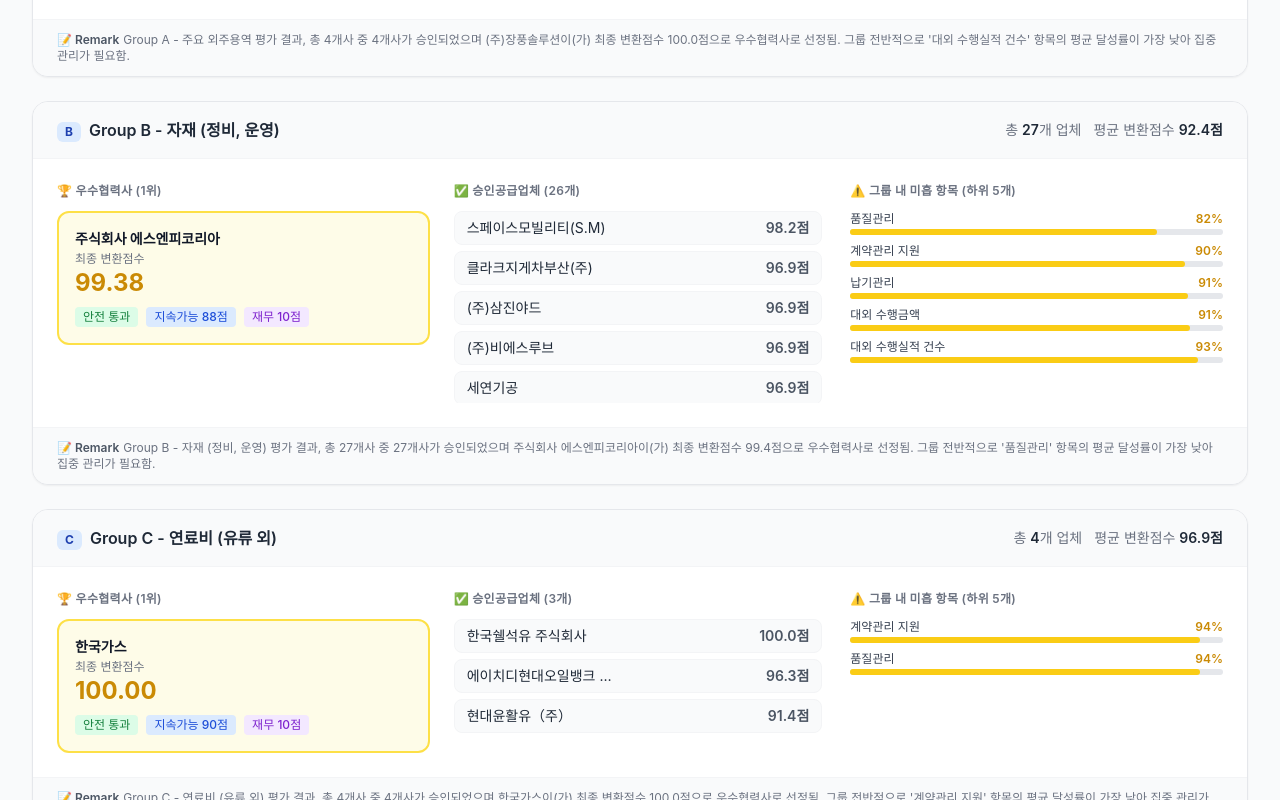
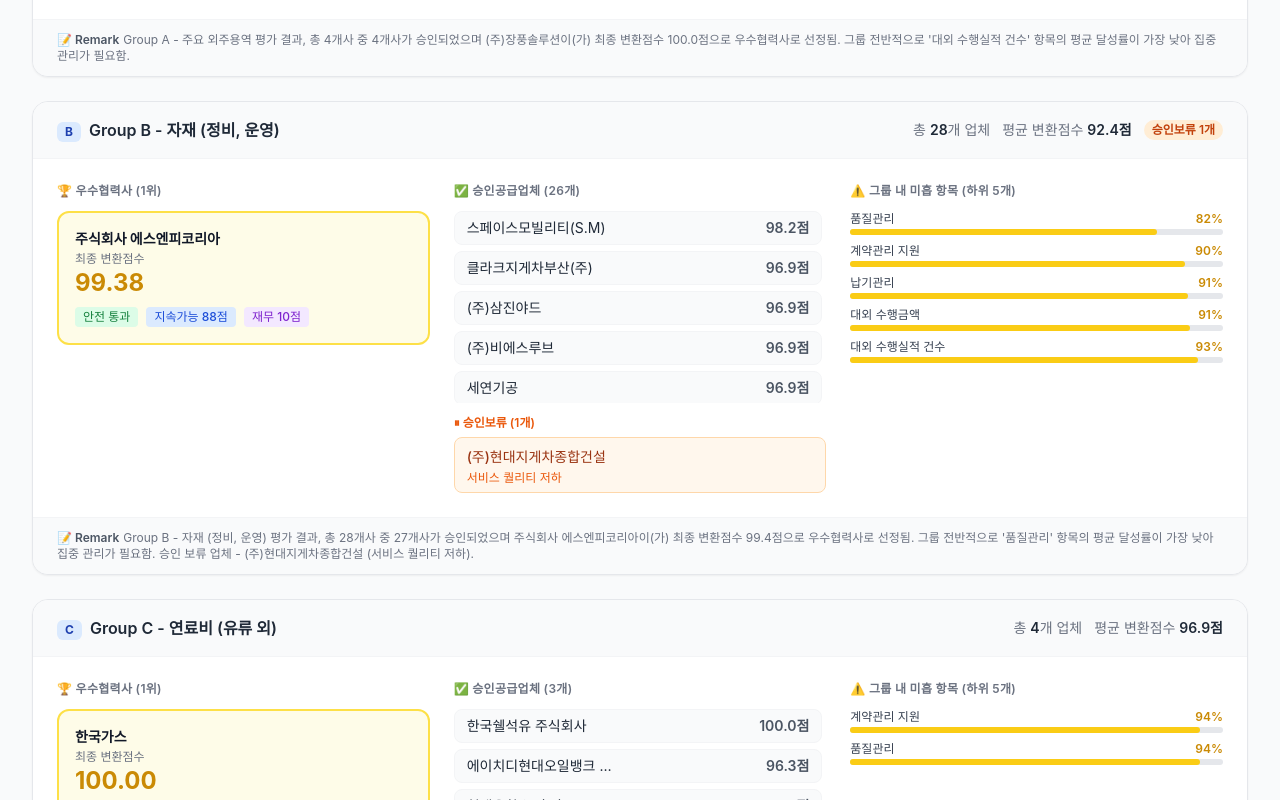
Before and after one commit to maejagu59-debug/vedor_assessment, a React (Vite) app: page /executive-summary in a window 1280 px wide. Shown: the part 660-1460 px from the top of the page. Built offline with nearby package versions, Linux system fonts and the light colour scheme; a web font is replaced by a local one.

Commit message:
Fix: 승인보류 하드코딩 3개사 항상 표시, Remark에 승인보류 사유 포함, KPI 3개 고정

```diff
--- a/src/pages/ExecutiveSummaryPage.tsx
+++ b/src/pages/ExecutiveSummaryPage.tsx
@@ -48,20 +48,21 @@
   G: 'Group G - 소모품/일반',
 };
 
-// 승인보류 업체 (정확한 회사명 + 그룹 + 사유)
+// 승인보류 업체 (정확한 회사명 + 그룹 + 사유) - 데이터 유무와 무관하게 항상 표시
 const SUSPENDED_SUPPLIERS: { name: string; group: string; reason: string }[] = [
   { name: '(주)현대지게차종합건설', group: 'B', reason: '서비스 퀄리티 저하' },
   { name: '경남고속뉴부산관광', group: 'E3', reason: '서비스 중도해지' },
   { name: '(주)용신', group: 'E2', reason: '중대재해 발생으로 인한 폐업' },
 ];
 
-function isSuspended(supplierName: string, groupKey: string): boolean {
-  return SUSPENDED_SUPPLIERS.some(s => s.name === supplierName && s.group === groupKey);
+// 해당 그룹의 승인보류 목록 반환 (항상 표시)
+function getSuspendedForGroup(groupKey: string): { name: string; reason: string }[] {
+  return SUSPENDED_SUPPLIERS.filter(s => s.group === groupKey);
 }
 
-function getSuspendedReason(supplierName: string): string {
-  const found = SUSPENDED_SUPPLIERS.find(s => s.name === supplierName);
-  return found?.reason ?? '';
+// 데이터 기반 승인보류 여부 (CSV에 있는 경우 제외 처리)
+function isSuspendedInData(supplierName: string, groupKey: string): boolean {
+  return SUSPENDED_SUPPLIERS.some(s => s.name === supplierName && s.group === groupKey);
 }
 
 // 결재자 정보
@@ -85,6 +86,7 @@
   groupKey: string;
   suppliers: SupplierWithScore[];
   suspendedSuppliers: SupplierWithScore[];
+  hardcodedSuspended: { name: string; reason: string }[];
   topSupplier: SupplierWithScore | null;
   weakItems: { id: string; label: string; avgRatio: number }[];
 }
@@ -148,8 +150,8 @@
     .filter(g => groupMap[g] && groupMap[g].length > 0)
     .map(g => {
       const all = groupMap[g];
-      const suspended = all.filter(e => isSuspended(e.supplier_name, g));
-      const active = all.filter(e => !isSuspended(e.supplier_name, g));
+      const suspended = all.filter(e => isSuspendedInData(e.supplier_name, g));
+      const active = all.filter(e => !isSuspendedInData(e.supplier_name, g));
 
       const sorted = [...active].sort((a, b) => b.finalConvertedScore - a.finalConvertedScore);
       const topSupplier = sorted[0] ?? null;
@@ -175,23 +177,25 @@
         .sort((a, b) => a.avgRatio - b.avgRatio)
         .slice(0, 5);
 
-      return { groupKey: g, suppliers: active, suspendedSuppliers: suspended, topSupplier, weakItems };
+      return { groupKey: g, suppliers: active, suspendedSuppliers: suspended, hardcodedSuspended: getSuspendedForGroup(g), topSupplier, weakItems };
     });
 }
 
 // ─── Remark 자동 생성 ────────────────────────────────────────────────────────
 
 function generateRemark(summary: GroupSummary): string {
-  const { groupKey, suppliers, suspendedSuppliers, topSupplier, weakItems } = summary;
-  const total = suppliers.length + suspendedSuppliers.length;
+  const { groupKey, suppliers, hardcodedSuspended, topSupplier, weakItems } = summary;
+  const total = suppliers.length + hardcodedSuspended.length;
   const topName = topSupplier?.supplier_name ?? '-';
   const weakTop = weakItems[0]?.label ?? null;
-  const suspendedNames = suspendedSuppliers.map(e => e.supplier_name).join(', ');
 
   let remark = `${GROUP_NAMES[groupKey] ?? groupKey} 평가 결과, 총 ${total}개사 중 ${suppliers.length}개사가 승인되었으며 `;
   remark += `${topName}이(가) 최종 변환점수 ${topSupplier?.finalConvertedScore.toFixed(1) ?? '-'}점으로 우수협력사로 선정됨. `;
   if (weakTop) remark += `그룹 전반적으로 '${weakTop}' 항목의 평균 달성률이 가장 낮아 집중 관리가 필요함. `;
-  if (suspendedSuppliers.length > 0) remark += `${suspendedNames}은(는) 사유 발생으로 승인보류 처리함.`;
+  if (hardcodedSuspended.length > 0) {
+    const suspendedText = hardcodedSuspended.map(s => `${s.name} (${s.reason})`).join(', ');
+    remark += `승인 보류 업체 - ${suspendedText}.`;
+  }
   return remark.trim();
 }
 
@@ -257,7 +261,7 @@
 // ─── 그룹 카드 ───────────────────────────────────────────────────────────────
 
 const GroupCard: React.FC<{ summary: GroupSummary }> = ({ summary }) => {
-  const { groupKey, suppliers, suspendedSuppliers, topSupplier, weakItems } = summary;
+  const { groupKey, suppliers, hardcodedSuspended, topSupplier, weakItems } = summary;
   const approved = suppliers.filter(e => e !== topSupplier);
   const avgScore = suppliers.length > 0
     ? suppliers.reduce((s, e) => s + e.finalConvertedScore, 0) / suppliers.length
@@ -272,11 +276,11 @@
           <span className="text-base font-semibold text-gray-800">{GROUP_NAMES[groupKey] ?? groupKey}</span>
         </div>
         <div className="text-sm text-gray-500 flex items-center gap-3">
-          <span>총 <span className="font-semibold text-gray-800">{suppliers.length + suspendedSuppliers.length}</span>개 업체</span>
+          <span>총 <span className="font-semibold text-gray-800">{suppliers.length + hardcodedSuspended.length}</span>개 업체</span>
           <span>평균 변환점수 <span className="font-semibold text-gray-800">{avgScore.toFixed(1)}점</span></span>
-          {suspendedSuppliers.length > 0 && (
+          {hardcodedSuspended.length > 0 && (
             <span className="inline-flex items-center px-2 py-0.5 rounded-full bg-orange-100 text-orange-700 text-xs font-semibold">
-              승인보류 {suspendedSuppliers.length}개
+              승인보류 {hardcodedSuspended.length}개
             </span>
           )}
         </div>
@@ -318,17 +322,14 @@
                 </div>
               ))}
           </div>
-          {suspendedSuppliers.length > 0 && (
+          {hardcodedSuspended.length > 0 && (
             <div className="mt-3">
-              <p className="text-xs font-semibold text-orange-600 mb-1.5">⏸ 승인보류 ({suspendedSuppliers.length}개)</p>
+              <p className="text-xs font-semibold text-orange-600 mb-1.5">⏸ 승인보류 ({hardcodedSuspended.length}개)</p>
               <div className="space-y-1.5">
-                {suspendedSuppliers.map(e => (
-                  <div key={e.id} className="rounded-lg border border-orange-200 bg-orange-50 px-3 py-1.5">
-                    <div className="flex items-center justify-between">
-                      <span className="text-sm text-orange-800 font-medium truncate max-w-[140px]">{e.supplier_name}</span>
-                      <span className="text-xs text-orange-500 ml-1 shrink-0">{e.finalConvertedScore.toFixed(1)}점</span>
-                    </div>
-                    <p className="text-xs text-orange-600 mt-0.5">{getSuspendedReason(e.supplier_name)}</p>
+                {hardcodedSuspended.map(s => (
+                  <div key={s.name} className="rounded-lg border border-orange-200 bg-orange-50 px-3 py-1.5">
+                    <span className="text-sm text-orange-800 font-medium">{s.name}</span>
+                    <p className="text-xs text-orange-600 mt-0.5">{s.reason}</p>
                   </div>
                 ))}
               </div>
@@ -427,7 +428,7 @@
           <KpiCard label="총 평가 업체" value={`${totalActive + totalSuspended}개`} color="indigo" />
           <KpiCard label="우수협력사" value={`${excellentCount}개`} color="green" />
           <KpiCard label="승인공급업체" value={`${totalActive - excellentCount}개`} color="gray" />
-          <KpiCard label="승인보류" value={`${totalSuspended}개`} color="orange" />
+          <KpiCard label="승인보류" value="3개" color="orange" />
         </div>
 
         {/* 그룹별 카드 */}
```
